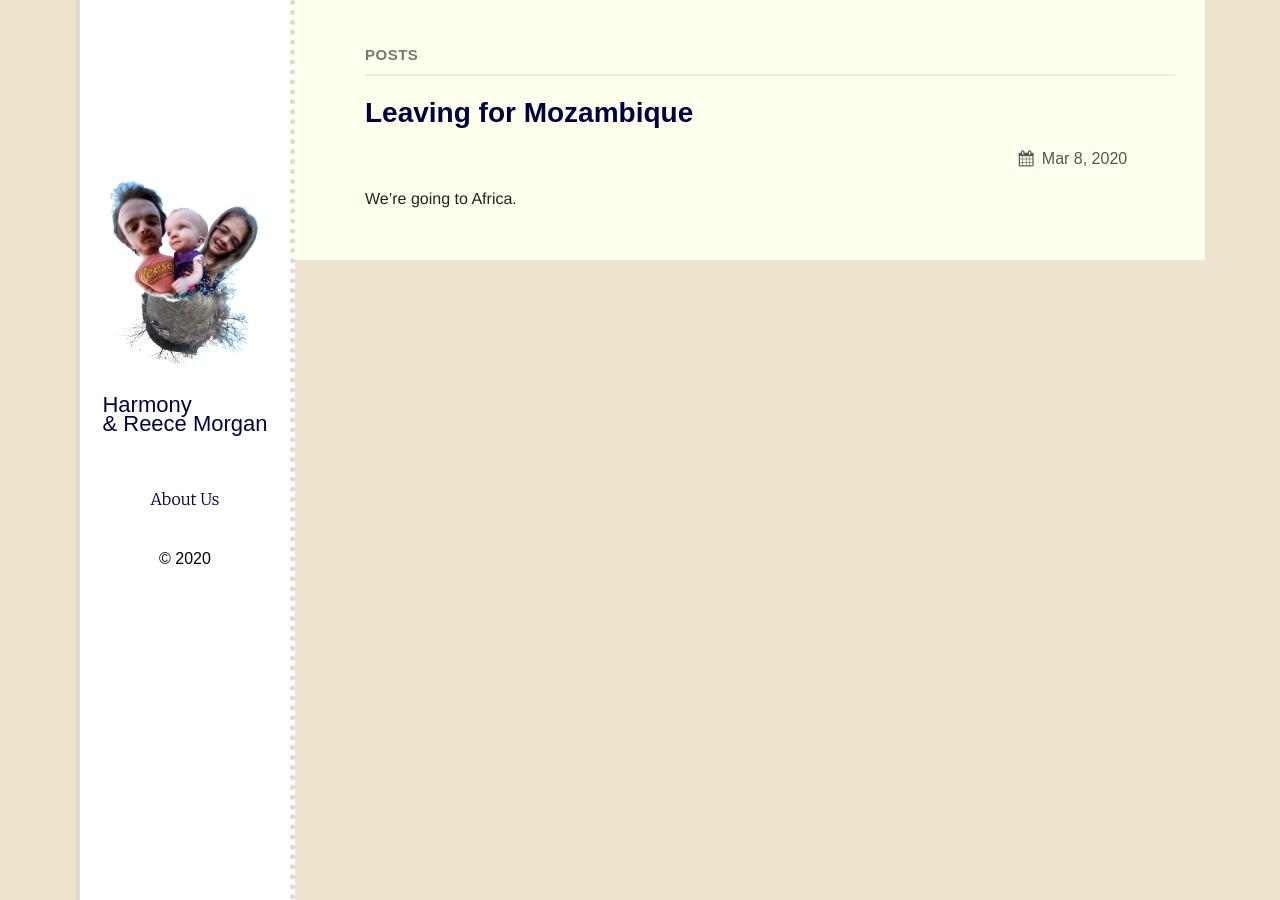
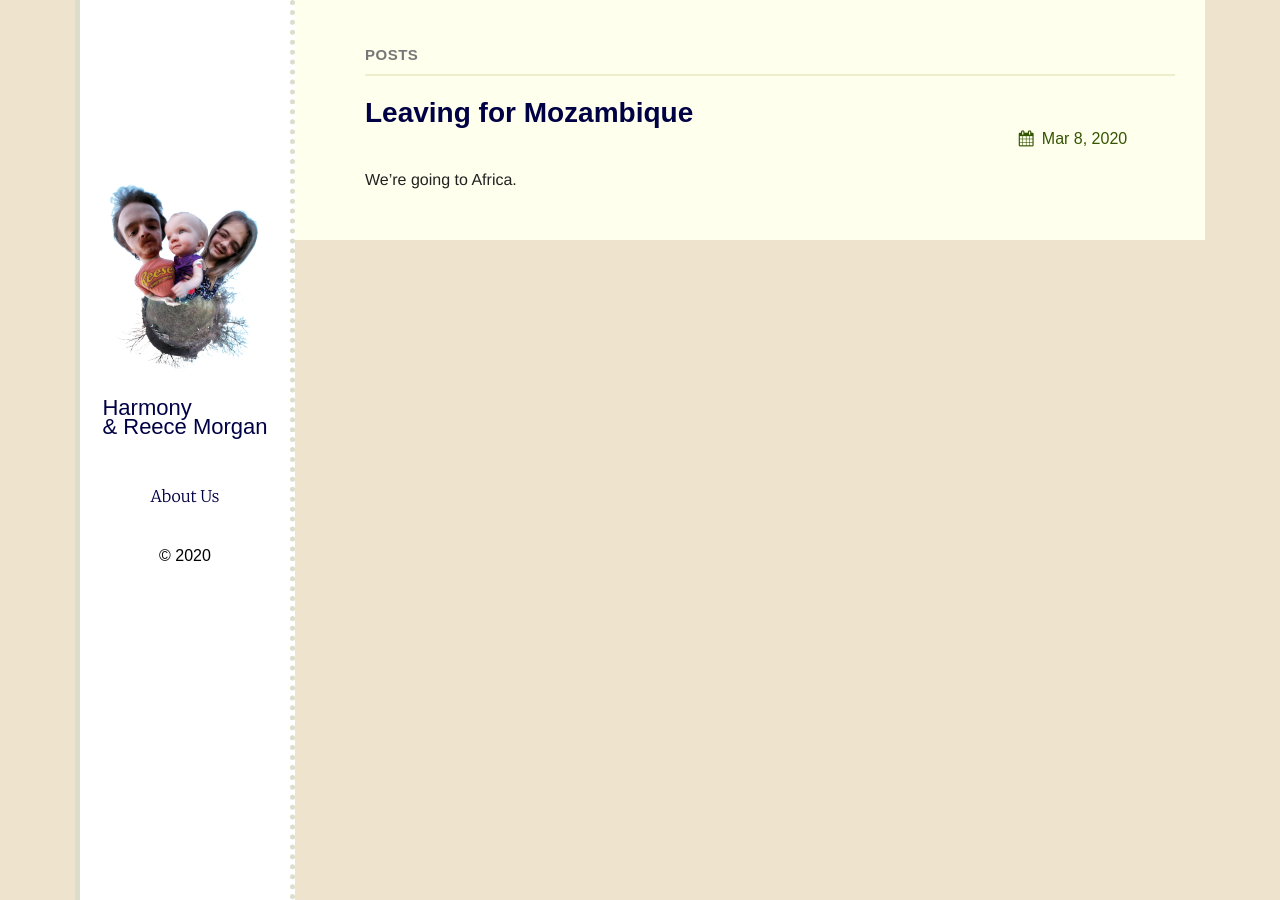
Before and after one commit to lovemyducks/lovemyducks, a Jekyll site: the page built from index.md, in a window 1280 px wide. Built offline with Jekyll 4.4.1, drawn with Linux system fonts in a browser that asks for light colours.

Commit message:
Changed Look

```diff
--- a/_sass/plain.scss
+++ b/_sass/plain.scss
@@ -101,7 +101,7 @@ main {
     }
     .tagline {
       font-size: 16;
-      margin-top: 17px;
+      margin-top: 10px;
       color: #003300;
       white-space: pre-wrap;
       line-height: normal;
@@ -182,7 +182,7 @@ main {
 }
 .post-date {
   margin-right: 10px;
-  color: #555;
+  color: #350;
   min-width: 150px;
 }
 .post-meta {
@@ -204,6 +204,7 @@ main {
 .post-title {
   line-height: 1.2em;
   font-size: 28px;
+	margin-bottom: 0px;
 }
 .posts,
 .post-container {
```
